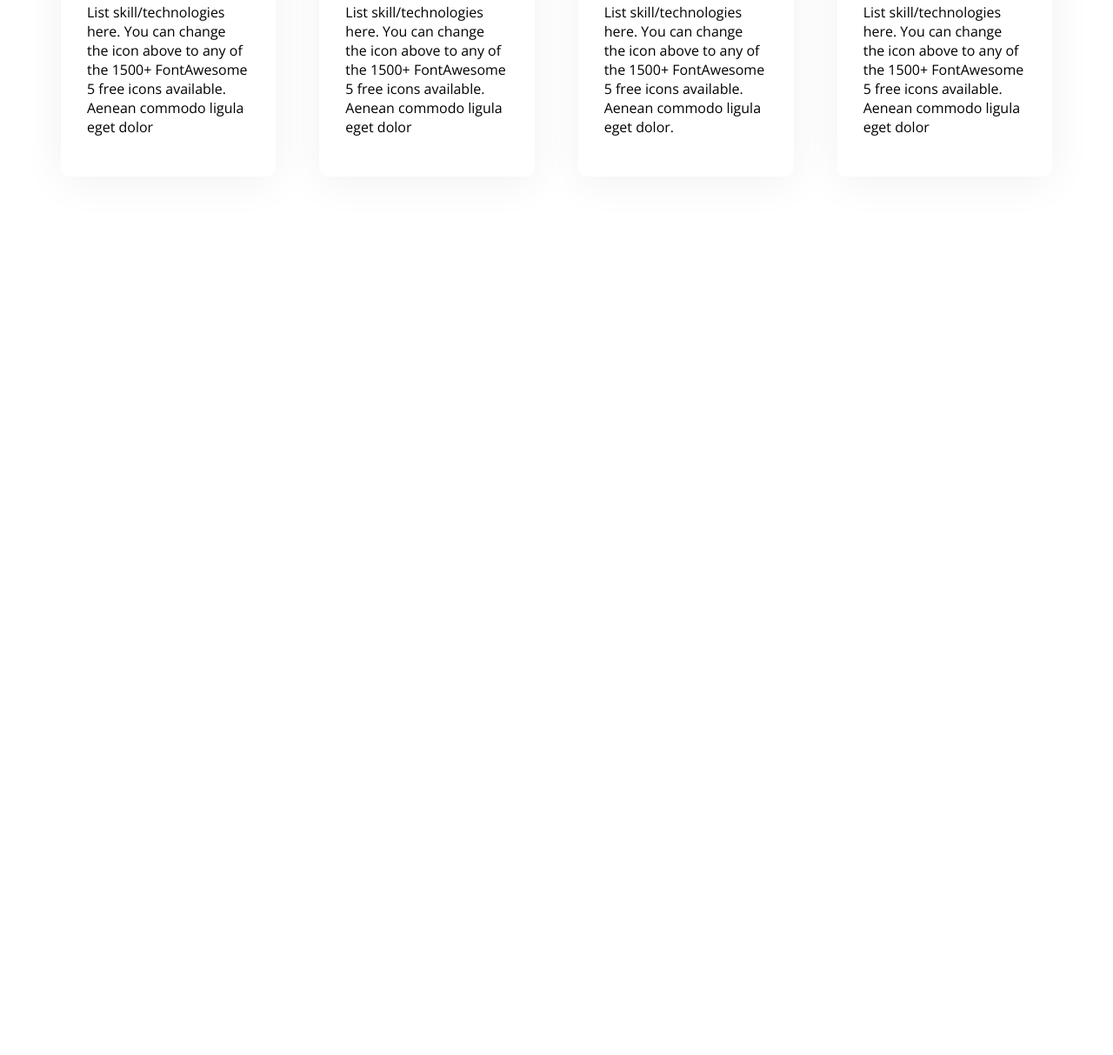
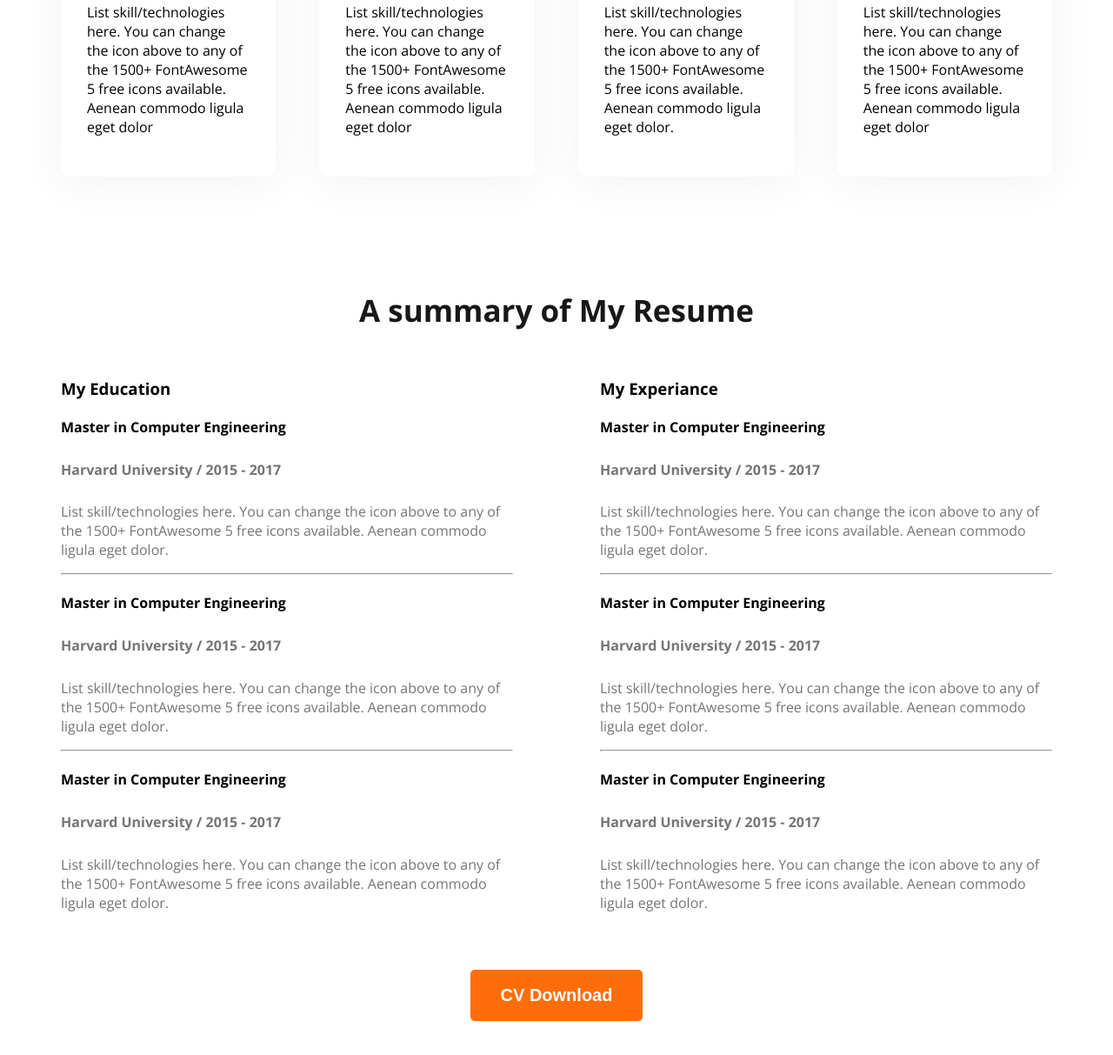
Before and after one commit to MdAbdullah1212/web-deve-portfolio, a plain HTML site: page index.html in a window 1280 px wide. Shown: the part 1992-3205 px from the top of the page at 87% size. Before the commit the page ends 2325 px from the top, so only its background shows below. Drawn offline with nearby package versions, Linux system fonts and the light colour scheme.

Commit message:
resume section

```diff
--- a/index.html
+++ b/index.html
@@ -124,6 +124,78 @@
                 </div>
             </div>
         </section>
+        <section class="resume">
+            <h3 class="section-title text-center"> A summary of My Resume</h3>
+            <div class="resume-container">
+                <div class="container-educattion">
+                    <h3 class="education"> My Education</h3>
+                    <div class="education-lavel">
+                        <h4 class="edu-title">Master in Computer Engineering</h4>
+                        <h5 class="edu-sub-title">Harvard University / 2015 - 2017</h5>
+                        <p class="education-description">
+                            List skill/technologies here. You can change the icon above
+                            to any of the 1500+ FontAwesome 5 free icons available. Aenean
+                            commodo ligula eget dolor.
+                        </p>
+                    </div>
+                    <hr>
+                    <div class="education-lavel">
+                        <h4 class="edu-title">Master in Computer Engineering</h4>
+                        <h5 class="edu-sub-title">Harvard University / 2015 - 2017</h5>
+                        <p class="education-description">
+                            List skill/technologies here. You can change the icon above
+                            to any of the 1500+ FontAwesome 5 free icons available. Aenean
+                            commodo ligula eget dolor.
+                        </p>
+                    </div>
+                    <hr>
+                    <div class="education-lavel">
+                       <h4 class="edu-title">Master in Computer Engineering</h4>
+                        <h5 class="edu-sub-title">Harvard University / 2015 - 2017</h5>
+                        <p class="education-description">
+                            List skill/technologies here. You can change the icon above
+                            to any of the 1500+ FontAwesome 5 free icons available. Aenean
+                            commodo ligula eget dolor.
+                        </p>
+                    </div>
+                </div>
+                <div class="container-experiance">
+                    <h3 class="education"> My Experiance</h3>
+                    <div class="education-lavel">
+                        <h4 class="edu-title">Master in Computer Engineering</h4>
+                        <h5 class="edu-sub-title">Harvard University / 2015 - 2017</h5>
+                        <p class="education-description">
+                            List skill/technologies here. You can change the icon above
+                            to any of the 1500+ FontAwesome 5 free icons available. Aenean
+                            commodo ligula eget dolor.
+                        </p>
+                    </div>
+                    <hr>
+                    <div class="education-lavel">
+                       <h4 class="edu-title">Master in Computer Engineering</h4>
+                        <h5 class="edu-sub-title">Harvard University / 2015 - 2017</h5>
+                        <p class="education-description">
+                            List skill/technologies here. You can change the icon above
+                            to any of the 1500+ FontAwesome 5 free icons available. Aenean
+                            commodo ligula eget dolor.
+                        </p>
+                    </div>
+                    <hr>
+                    <div class="education-lavel">
+                       <h4 class="edu-title">Master in Computer Engineering</h4>
+                        <h5 class="edu-sub-title">Harvard University / 2015 - 2017</h5>
+                        <p class="education-description">
+                            List skill/technologies here. You can change the icon above
+                            to any of the 1500+ FontAwesome 5 free icons available. Aenean
+                            commodo ligula eget dolor.
+                        </p>
+                    </div>
+                </div>
+            </div>
+            <div class="text-center resume-download">
+                <button class="resume-button btn-primary">CV Download</button>
+            </div>
+        </section>
     </main>
     <footer>
 
--- a/styles/porfolio.css
+++ b/styles/porfolio.css
@@ -135,3 +135,16 @@ main section{
     box-shadow:0px 6px 50px 0px rgba(0, 0, 0, 0.06);
     border-radius: 10px;
 }
+
+.resume-container{
+    display: flex;
+    gap: 100px;
+}
+
+.education-description, .edu-sub-title{
+    font-size: 16px;
+    color: #757575;
+}
+.resume-download{
+    margin: 50px 0px;
+}
```
Also changed, not shown: 1 other file.
